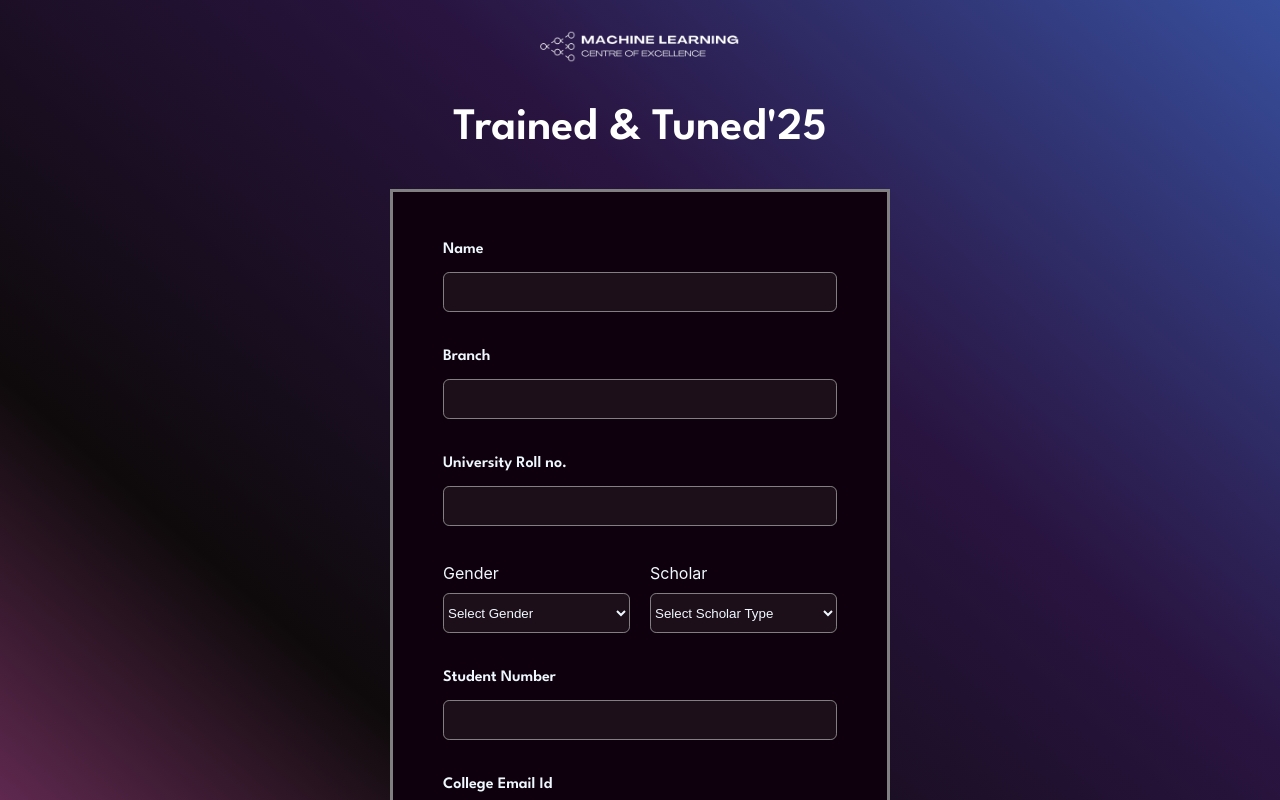
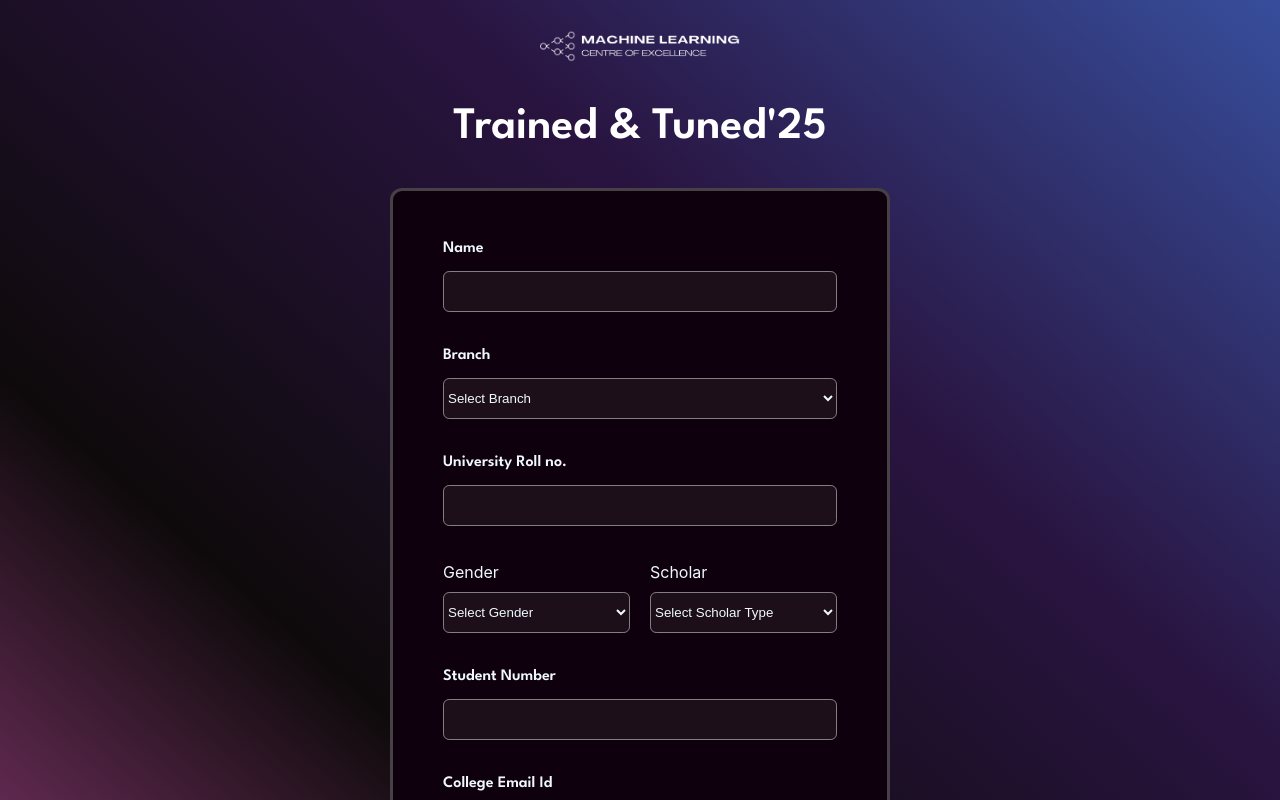
Before and after one commit to ziyamohammad/genaievent, a React (Create React App) app: page / in a window 1280 px wide. Shown: the top 800 px of the page. Built offline with nearby package versions, Linux system fonts and the light colour scheme.

Commit message:
style.css change

```diff
--- a/src/App.css
+++ b/src/App.css
@@ -42,7 +42,9 @@ margin-bottom:40px;
     color: aliceblue;
     padding: 50px;
     background-color:#0E000C;
-  border: 3px solid grey;
+  border: 3px solid rgba(128, 128, 128,0.5);
+  border-radius: 12px;
+
 
 
   }
@@ -107,6 +109,8 @@ margin-bottom:40px;
 
   .verification{
     padding: 10px;
+    border: 3px solid rgba(128, 128, 128,0.5);
+  border-radius: 12px;
     top: 15rem;
     left: 42rem;
    display: flex;
@@ -117,7 +121,7 @@ margin-bottom:40px;
     min-height: 600px;
     max-height: auto;
     background-color: rgb(8, 6, 28);
-  border: 3px solid grey;
+
   }
   .verihead{
     color: aliceblue;
--- a/src/App.js
+++ b/src/App.js
@@ -10,7 +10,7 @@ function App() {
     <Router>
     <div className="Main">
       <div className="logo">
-        <img src="./logo.png" alt="/" height="100%" width="100%"/>
+        <img src="./new logo.png" alt="/" height="100%" width="100%"/>
       </div>
       <h1>Trained & Tuned'25</h1>
       <Routes>
--- a/src/components/Input.js
+++ b/src/components/Input.js
@@ -99,7 +99,7 @@ const Input = () => {
 
         <div className="input">
           <label htmlFor="branch">Branch</label>
-          <input
+          <select
             type="text"
             id="branch"
             name="branch"
@@ -107,7 +107,21 @@ const Input = () => {
             onChange={(e) => setBranch(e.target.value)}
             onBlur={(e) => validateField("branch", e.target.value)}
             required
-          />
+          >
+             <option value="" disabled>Select Branch</option>
+              <option value="male">CSIT</option>
+              <option value="female">CSE</option>
+              <option value="other">CSE(AIML)</option>
+               <option value="other">CSE(DS)</option>
+                <option value="other">CSE(HINDI)</option>
+                 <option value="other">IT</option>
+                  <option value="other">EN</option>
+                   <option value="other">CIVIL</option>
+                    <option value="other">MECHANICAL</option>
+
+            </select>
+
+
           {errors.branch && <small className="error">{errors.branch}</small>}
         </div>
 
```
Also changed, not shown: public/new logo.png (added).
